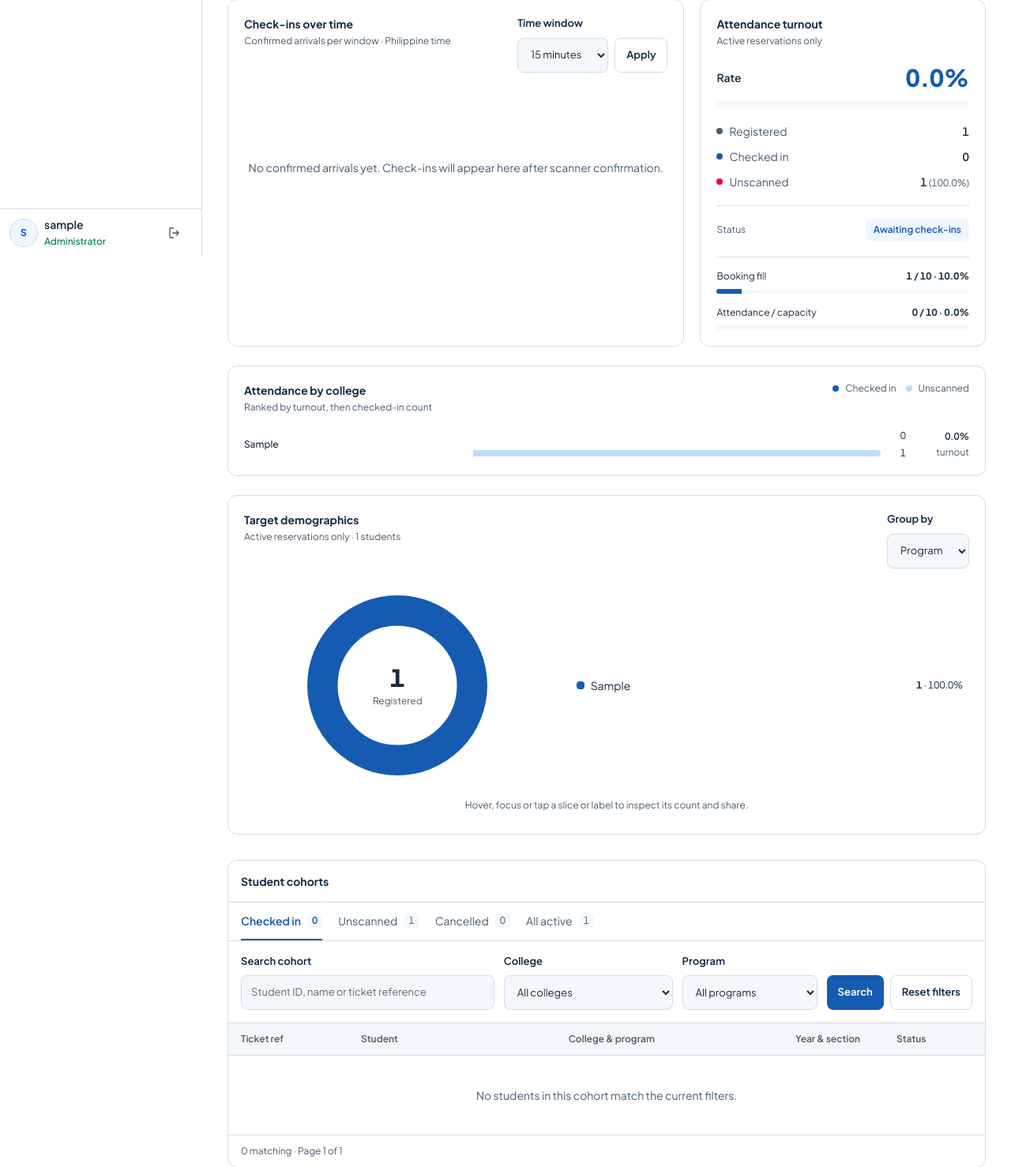
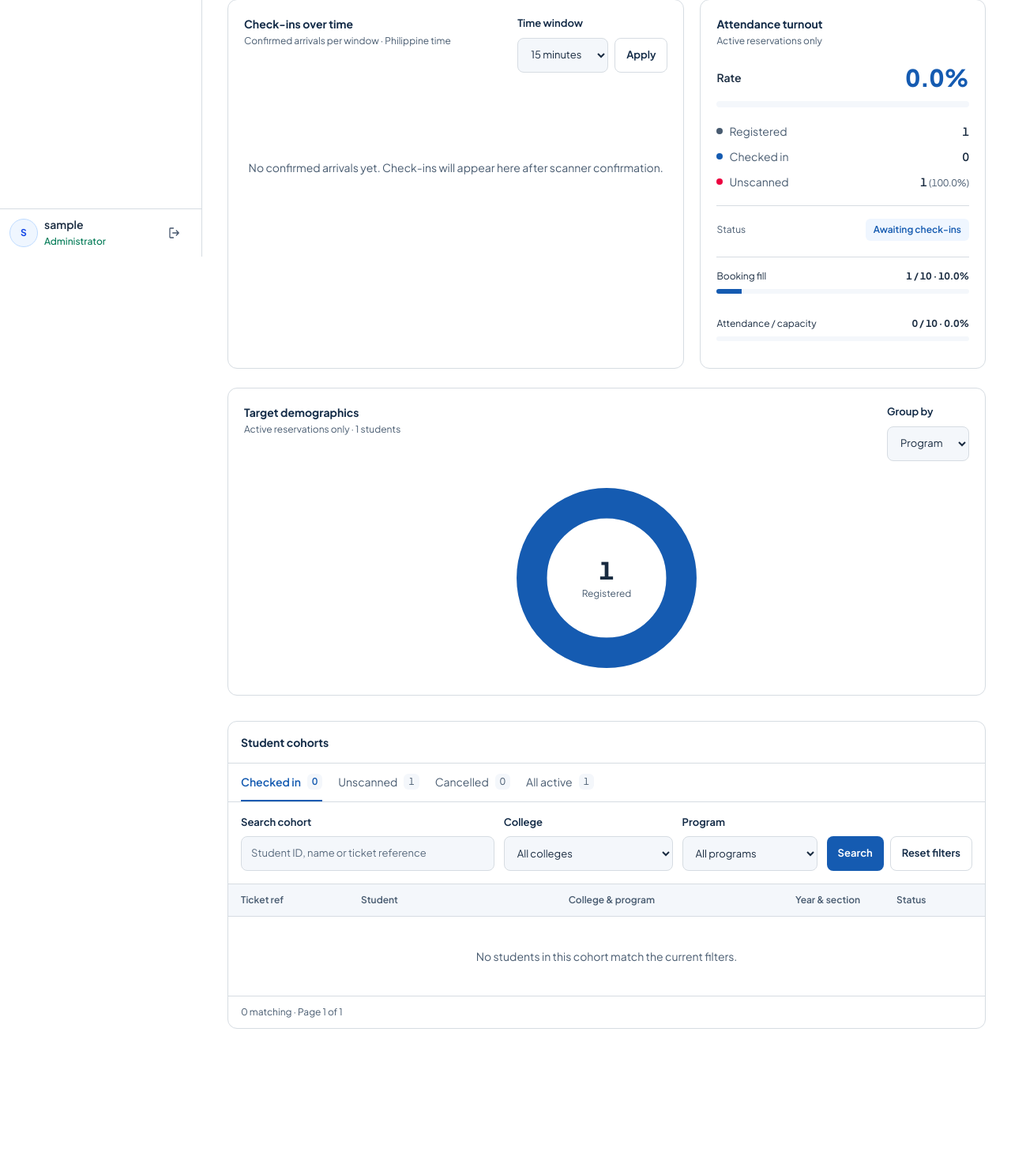
Before and after one commit to Pixyz-bit/MVC_EventsManagement, an ASP.NET Core app: page /admin/events/1/analytics in a window 1280 px wide. Shown: the part 475-1953 px from the top of the page at 79% size. After the commit the page ends 1778 px from the top, so only its background shows below. Run offline with ASP.NET Core 8, Linux system fonts and the light colour scheme; the visitor is signed in with stand-in values (Sample User, id 1); tables that the repository leaves empty hold one stand-in row (values such as "Sample post"); the project's own start-up code is not run, and a stand-in starts its controllers and pages; some libraries are stand-ins or nearby versions.

Commit message:
Simplify Analytics and add shared chart hover tooltips

```diff
--- a/MVC_QCUEventsManagement/Styles/app.css
+++ b/MVC_QCUEventsManagement/Styles/app.css
@@ -32,6 +32,8 @@
   .analytics-donut-center { pointer-events: none; position: absolute; inset: 0; display: flex; flex-direction: column; align-items: center; justify-content: center; }
   .analytics-donut-slice { pointer-events: visibleStroke; transition: opacity .15s ease-out; }
   .analytics-donut-slice.is-muted { opacity: .25; }
+  .analytics-chart-tooltip { position: fixed; z-index: 60; pointer-events: none; max-width: min(20rem, calc(100vw - 2rem)); border-radius: .5rem; padding: .625rem .75rem; background: var(--color-campus-navy); color: white; font-size: .75rem; line-height: 1.6; box-shadow: 0 4px 12px rgb(20 44 72 / 15%); }
+  [data-chart-label]:focus-visible { outline: 2px solid var(--color-campus-focus); outline-offset: 3px; }
   .analytics-donut-slice:focus-visible { outline: 2px solid var(--color-campus-focus); outline-offset: 2px; }
   @media (prefers-reduced-motion: reduce) { .analytics-donut-slice { transition: none; } }
   .scanner-notice { @apply rounded-lg border border-campus-line bg-campus-input px-4 py-3 text-sm leading-6 text-campus-muted; }
--- a/MVC_QCUEventsManagement/Views/EventAnalytics/Index.cshtml
+++ b/MVC_QCUEventsManagement/Views/EventAnalytics/Index.cshtml
@@ -31,7 +31,6 @@
         <partial name="_Arrivals" model="Model" />
         <partial name="_Turnout" model="Model" />
     </div>
-    <partial name="_CollegeComparison" model="Model" />
     <partial name="_Demographics" model="Model" />
     <section aria-labelledby="cohort-heading" class="mt-8 overflow-hidden rounded-xl border border-campus-line">
         <h2 id="cohort-heading" class="p-4 text-sm font-bold text-campus-navy">Student cohorts</h2>
--- a/MVC_QCUEventsManagement/Views/EventAnalytics/_Arrivals.cshtml
+++ b/MVC_QCUEventsManagement/Views/EventAnalytics/_Arrivals.cshtml
@@ -28,7 +28,6 @@
                 }
             </svg><div class="mt-2 flex justify-between gap-3 text-xs tabular-nums text-campus-muted"><span>@buckets[0].Start.ToString("MMM d, h:mm tt", culture)</span><span class="text-right">@buckets[^1].Start.AddMinutes(q.Interval).ToString("MMM d, h:mm tt", culture)</span></div></div>
         </div>
-        <p data-arrival-readout aria-live="polite" class="mt-3 min-h-5 text-xs text-campus-muted">Hover or focus a point to inspect its window.</p>
         <div class="mt-4 flex flex-wrap justify-between gap-2 border-t border-campus-line pt-4 text-xs"><strong>Peak: @Model.Arrivals.PeakCount · @peak.ToString("MMM d, h:mm tt", culture)–@peak.AddMinutes(q.Interval).ToString("h:mm tt", culture)</strong>@if (Model.LatestCheckIn is { } latest) { <span class="text-campus-muted">Latest: @latest.ToString("MMM d, h:mm:ss tt", culture)</span> }</div>
         @if (Model.Arrivals.TiedPeaks > 1) { <p class="mt-1 text-xs text-campus-muted">First of @Model.Arrivals.TiedPeaks tied windows</p> }
         <details class="mt-3"><summary class="inline-flex min-h-11 cursor-pointer items-center text-sm font-semibold text-campus-action">View exact arrival counts</summary><dl class="grid gap-x-8 gap-y-2 text-xs sm:grid-cols-2">@foreach (var bucket in buckets) { <div class="flex justify-between gap-3 border-b border-campus-line py-2"><dt>@bucket.Start.ToString("MMM d, h:mm tt", culture)–@bucket.Start.AddMinutes(q.Interval).ToString("h:mm tt", culture)</dt><dd class="font-semibold tabular-nums">@bucket.Count</dd></div> }</dl></details>
--- a/MVC_QCUEventsManagement/Views/EventAnalytics/_CollegeComparison.cshtml
+++ /dev/null
@@ -1,21 +0,0 @@
-@using System.Globalization
-@model MVC_QCUEventsManagement.ViewModels.Admin.EventAnalyticsViewModel
-@{
-    var groups = Model.Distributions["College"].OrderByDescending(g => g.Turnout).ThenByDescending(g => g.Attended).ThenBy(g => g.Label).ToList();
-    var max = Math.Max(1, groups.Select(g => Math.Max(g.Attended, g.Reserved - g.Attended)).DefaultIfEmpty(0).Max());
-    string Width(int count) => (100d * count / max).ToString("0.##", CultureInfo.InvariantCulture) + "%";
-}
-<section aria-labelledby="audit-heading" class="mt-6 rounded-xl border border-campus-line bg-white p-5">
-    <div class="flex flex-wrap items-start justify-between gap-3"><div><h2 id="audit-heading" class="text-sm font-bold text-campus-navy">Attendance by college</h2><p class="mt-1 text-xs text-campus-muted">Ranked by turnout, then checked-in count</p></div><div class="flex flex-wrap gap-3 text-xs text-campus-muted"><span class="flex items-center gap-2"><span class="size-2 rounded-sm bg-campus-action"></span>Checked in</span><span class="flex items-center gap-2"><span class="size-2 rounded-sm bg-blue-200"></span>@(Model.Event.Status == "Completed" ? "Did not attend" : "Unscanned")</span></div></div>
-    @if (groups.Count == 0) { <p class="py-10 text-center text-sm text-campus-muted">No college attendance to compare yet.</p> }
-    <div class="mt-5 space-y-5">
-        @foreach (var group in groups)
-        {
-            <div class="grid grid-cols-[minmax(0,1fr)_4rem] items-center gap-x-4 gap-y-2 sm:grid-cols-[minmax(8rem,1fr)_minmax(0,2fr)_4rem]">
-                <h3 class="col-span-2 text-xs font-medium wrap-break-word sm:col-span-1">@group.Label</h3>
-                <div class="space-y-1.5" role="img" aria-label="@group.Label: @group.Attended checked in, @(group.Reserved - group.Attended) unscanned, @group.Reserved reserved"><div class="flex items-center gap-2"><div class="min-w-0 flex-1"><div class="h-2 rounded-r-sm bg-campus-action" style="width:@Width(group.Attended)"></div></div><span class="w-6 text-right text-xs tabular-nums">@group.Attended</span></div><div class="flex items-center gap-2"><div class="min-w-0 flex-1"><div class="h-2 rounded-r-sm bg-blue-200" style="width:@Width(group.Reserved - group.Attended)"></div></div><span class="w-6 text-right text-xs tabular-nums">@(group.Reserved - group.Attended)</span></div></div>
-                <p class="text-right text-xs font-semibold tabular-nums">@group.Turnout.ToString("0.0", CultureInfo.InvariantCulture)%<span class="mt-1 block font-normal text-campus-muted">turnout</span></p>
-            </div>
-        }
-    </div>
-</section>
--- a/MVC_QCUEventsManagement/Views/EventAnalytics/_Demographics.cshtml
+++ b/MVC_QCUEventsManagement/Views/EventAnalytics/_Demographics.cshtml
@@ -16,7 +16,7 @@
     {
         var groups = Model.Distributions[dimension]; var offset = 0d;
         <div data-demographic-panel="@dimension" hidden="@(q.Dimension != dimension)" class="mt-5">
-            <div class="grid items-center gap-6 sm:grid-cols-[minmax(12rem,1fr)_minmax(0,1.3fr)]">
+            <div>
                 <div class="analytics-donut">
                     <svg viewBox="0 0 200 200" role="img" aria-label="@dimension distribution of @Model.Reserved active reservations" class="block w-full"><circle cx="100" cy="100" r="74" fill="none" stroke="var(--color-campus-line)" stroke-width="30" />
                         @for (var i = 0; i < groups.Count; i++)
@@ -29,13 +29,12 @@
                     </svg>
                     <div class="analytics-donut-center"><strong class="text-3xl font-extrabold tabular-nums">@Model.Reserved</strong><span class="mt-1 text-xs text-campus-muted">Registered</span></div>
                 </div>
-                @if (groups.Count == 0) { <p class="text-center text-sm text-campus-muted sm:text-left">No demographic cohorts registered yet.</p> }
+                @if (groups.Count == 0) { <p class="mt-4 text-center text-sm text-campus-muted">No demographic cohorts registered yet.</p> }
                 else
                 {
-                    <ul class="space-y-1" aria-label="@dimension counts">@for (var i = 0; i < groups.Count; i++) { var group = groups[i]; var share = Model.Reserved == 0 ? 0 : 100d * group.Reserved / Model.Reserved; <li><button type="button" data-demographic-legend="@i" data-chart-label="@($"{group.Label}: {group.Reserved} students ({share.ToString("0.0", culture)}%)")" class="flex min-h-11 w-full items-center justify-between gap-4 rounded-lg px-2 py-2 text-left text-sm hover:bg-campus-input focus-visible:outline-2 focus-visible:outline-campus-focus"><span class="flex min-w-0 items-center gap-2"><span aria-hidden="true" class="size-2.5 shrink-0 rounded-sm" style="background:@palette[i % palette.Length]"></span><span class="wrap-break-word">@group.Label</span></span><span class="shrink-0 text-xs tabular-nums"><strong>@group.Reserved</strong> · @share.ToString("0.0", culture)%</span></button></li> }</ul>
+                    <ul class="sr-only" aria-label="@dimension counts">@foreach (var group in groups) { <li>@group.Label: @group.Reserved students (@((100d * group.Reserved / Model.Reserved).ToString("0.0", culture))%)</li> }</ul>
                 }
             </div>
-            <p data-demographic-readout role="status" class="mt-4 min-h-6 text-center text-xs text-campus-muted">@(groups.Count == 0 ? "Counts will appear after students register." : "Hover, focus or tap a slice or label to inspect its count and share.")</p>
         </div>
     }
 </section>
--- a/MVC_QCUEventsManagement/Views/EventAnalytics/_Turnout.cshtml
+++ b/MVC_QCUEventsManagement/Views/EventAnalytics/_Turnout.cshtml
@@ -10,7 +10,7 @@
     <h2 id="turnout-heading" class="text-sm font-bold text-campus-navy">Attendance turnout</h2>
     <p class="mt-1 text-xs text-campus-muted">Active reservations only</p>
     <div class="mt-5 flex items-center justify-between gap-4"><span class="text-sm font-semibold">Rate</span><strong class="text-3xl font-extrabold tabular-nums text-campus-action">@Percent(Model.Turnout)</strong></div>
-    <div class="mt-3 h-2 overflow-hidden rounded-full bg-campus-input" role="progressbar" aria-label="Attendance turnout" aria-valuenow="@Math.Clamp(Model.Turnout, 0, 100).ToString("0.##", CultureInfo.InvariantCulture)" aria-valuemin="0" aria-valuemax="100"><div class="h-full bg-campus-action" style="width:@Width(Model.Turnout)"></div></div>
+    <div tabindex="0" data-chart-label="@($"Turnout: {Model.Attended} of {Model.Reserved} active reservations checked in ({Percent(Model.Turnout)}). Cancelled passes are excluded.")" class="mt-3 h-2 overflow-hidden rounded-full bg-campus-input" role="progressbar" aria-label="Attendance turnout" aria-valuenow="@Math.Clamp(Model.Turnout, 0, 100).ToString("0.##", CultureInfo.InvariantCulture)" aria-valuemin="0" aria-valuemax="100"><div class="h-full bg-campus-action" style="width:@Width(Model.Turnout)"></div></div>
     <dl class="mt-5 space-y-3 text-sm">
         <div class="flex justify-between gap-3"><dt class="flex items-center gap-2 text-campus-muted"><span aria-hidden="true" class="size-2 rounded-full bg-campus-muted"></span>Registered</dt><dd class="font-semibold tabular-nums">@Model.Reserved</dd></div>
         <div class="flex justify-between gap-3"><dt class="flex items-center gap-2 text-campus-muted"><span aria-hidden="true" class="size-2 rounded-full bg-campus-action"></span>Checked in</dt><dd class="font-semibold tabular-nums">@Model.Attended</dd></div>
@@ -18,7 +18,7 @@
     </dl>
     <div class="mt-5 flex flex-wrap items-center justify-between gap-3 border-t border-campus-line pt-4 text-xs"><span class="text-campus-muted">Status</span><span class="rounded-md bg-blue-50 px-2.5 py-1.5 font-semibold text-campus-action">@status</span></div>
     <div class="mt-5 space-y-4 border-t border-campus-line pt-4">
-        <div><div class="flex flex-wrap justify-between gap-2 text-xs"><span>Booking fill</span><strong class="tabular-nums">@Model.Event.Registered / @Model.Event.Capacity · @Percent(Model.BookingFill)</strong></div><div class="mt-2 h-1.5 overflow-hidden rounded-full bg-campus-input"><div class="h-full bg-campus-action" style="width:@Width(Model.BookingFill)"></div></div></div>
-        <div><div class="flex flex-wrap justify-between gap-2 text-xs"><span>Attendance / capacity</span><strong class="tabular-nums">@Model.Attended / @Model.Event.Capacity · @Percent(Model.Occupancy)</strong></div><div class="mt-2 h-1.5 overflow-hidden rounded-full bg-campus-input"><div class="h-full bg-campus-action" style="width:@Width(Model.Occupancy)"></div></div></div>
+        <div tabindex="0" role="img" aria-label="Booking fill" data-chart-label="@($"Booking fill: {Model.Event.Registered} active reservations out of {Model.Event.Capacity} seats ({Percent(Model.BookingFill)}).")" class="min-h-11"><div class="flex flex-wrap justify-between gap-2 text-xs"><span>Booking fill</span><strong class="tabular-nums">@Model.Event.Registered / @Model.Event.Capacity · @Percent(Model.BookingFill)</strong></div><div class="mt-2 h-1.5 overflow-hidden rounded-full bg-campus-input"><div class="h-full bg-campus-action" style="width:@Width(Model.BookingFill)"></div></div></div>
+        <div tabindex="0" role="img" aria-label="Attendance compared with capacity" data-chart-label="@($"Attendance / capacity: {Model.Attended} checked-in students out of {Model.Event.Capacity} seats ({Percent(Model.Occupancy)}).")" class="min-h-11"><div class="flex flex-wrap justify-between gap-2 text-xs"><span>Attendance / capacity</span><strong class="tabular-nums">@Model.Attended / @Model.Event.Capacity · @Percent(Model.Occupancy)</strong></div><div class="mt-2 h-1.5 overflow-hidden rounded-full bg-campus-input"><div class="h-full bg-campus-action" style="width:@Width(Model.Occupancy)"></div></div></div>
     </div>
 </section>
--- a/MVC_QCUEventsManagement/wwwroot/js/admin/event-analytics.js
+++ b/MVC_QCUEventsManagement/wwwroot/js/admin/event-analytics.js
@@ -3,10 +3,52 @@
     const root = document.getElementById('event-analytics');
     if (!root) return;
 
+    const tooltip = document.createElement('div');
+    tooltip.id = 'analytics-chart-tooltip';
+    tooltip.className = 'analytics-chart-tooltip';
+    tooltip.setAttribute('role', 'tooltip');
+    tooltip.hidden = true;
+    root.append(tooltip);
+    let activeTarget = null;
+    const hideTooltip = () => {
+        tooltip.hidden = true;
+        if (activeTarget) activeTarget.removeAttribute('aria-describedby');
+        activeTarget = null;
+    };
+    const positionTooltip = (target, event) => {
+        const bounds = target.getBoundingClientRect();
+        const x = Number.isFinite(event?.clientX) ? event.clientX : bounds.left + bounds.width / 2;
+        const y = Number.isFinite(event?.clientY) ? event.clientY : bounds.bottom;
+        const size = tooltip.getBoundingClientRect();
+        tooltip.style.left = `${Math.max(8, Math.min(x + 12, window.innerWidth - size.width - 8))}px`;
+        tooltip.style.top = `${Math.max(8, Math.min(y + 12, window.innerHeight - size.height - 8))}px`;
+    };
+    root.querySelectorAll('[data-chart-label]').forEach(target => {
+        const show = event => {
+            if (activeTarget !== target) hideTooltip();
+            activeTarget = target;
+            tooltip.textContent = target.dataset.chartLabel;
+            tooltip.hidden = false;
+            target.setAttribute('aria-describedby', tooltip.id);
+            positionTooltip(target, event);
+        };
+        // The custom tooltip replaces the browser's delayed SVG title bubble.
+        target.querySelector('title')?.remove();
+        target.addEventListener('pointerenter', show);
+        target.addEventListener('pointermove', event => { if (activeTarget === target) positionTooltip(target, event); });
+        target.addEventListener('focus', show);
+        target.addEventListener('click', show);
+        target.addEventListener('pointerleave', hideTooltip);
+        target.addEventListener('blur', hideTooltip);
+    });
+    document.addEventListener('keydown', event => { if (event.key === 'Escape') hideTooltip(); });
+    document.addEventListener('pointerdown', event => { if (!event.target.closest('[data-chart-label]')) hideTooltip(); });
+    window.addEventListener('scroll', hideTooltip, true);
+    window.addEventListener('resize', hideTooltip);
+
     const svg = root.querySelector('[data-arrival-chart]');
     if (svg) {
         const points = [...svg.querySelectorAll('[data-arrival-point]')];
-        const readout = root.querySelector('[data-arrival-readout]');
         const resize = () => {
             const width = Math.max(40, svg.getBoundingClientRect().width);
             const max = Math.max(1, Number(svg.dataset.max));
@@ -21,12 +63,6 @@
             svg.querySelector('[data-arrival-line]').setAttribute('points', coordinates.join(' '));
             svg.querySelectorAll('line').forEach(line => line.setAttribute('x2', width - 12));
         };
-        points.forEach(point => {
-            const show = () => { readout.textContent = point.dataset.chartLabel; };
-            point.addEventListener('pointerenter', show);
-            point.addEventListener('focus', show);
-            point.addEventListener('click', show);
-        });
         resize();
         if (globalThis.ResizeObserver) new ResizeObserver(resize).observe(svg);
     }
@@ -35,6 +71,7 @@
     const panels = [...root.querySelectorAll('[data-demographic-panel]')];
     if (!selector) return;
     const synchronize = () => {
+        hideTooltip();
         const selected = selector.value;
         panels.forEach(panel => { panel.hidden = panel.dataset.demographicPanel !== selected; });
         root.querySelectorAll('input[name="dimension"]').forEach(input => { input.value = selected; });
@@ -53,11 +90,9 @@
     root.querySelector('[data-demographic-form]').addEventListener('submit', event => { event.preventDefault(); synchronize(); });
     panels.forEach(panel => {
         const slices = [...panel.querySelectorAll('[data-demographic-slice]')];
-        const readout = panel.querySelector('[data-demographic-readout]');
         panel.querySelectorAll('[data-chart-label]').forEach(target => {
             const show = () => {
-                readout.textContent = target.dataset.chartLabel;
-                const selected = target.dataset.demographicSlice ?? target.dataset.demographicLegend;
+                const selected = target.dataset.demographicSlice;
                 slices.forEach(slice => { slice.classList.toggle('is-muted', slice.dataset.demographicSlice !== selected); });
             };
             const clear = () => { slices.forEach(slice => slice.classList.remove('is-muted')); };
```
Also changed, not shown: DESIGN.md (+4 -2 lines), MVC_QCUEventsManagement.Tests/AuthenticationTests.cs (+5 -2 lines), docs/ARCHITECTURE.md (+1 -1 lines), docs/FUNCTIONAL_SPEC.md (+2 -2 lines), docs/TESTING.md (+2 -0 lines), MVC_QCUEventsManagement/wwwroot/css/app.css.
